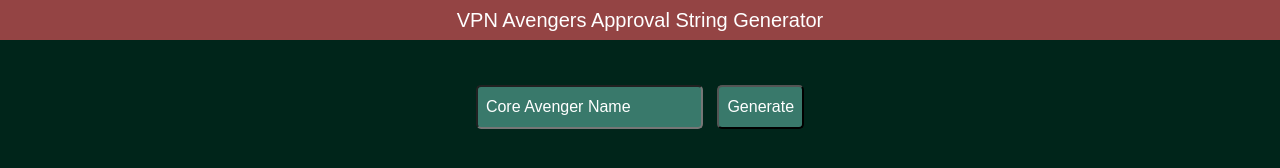
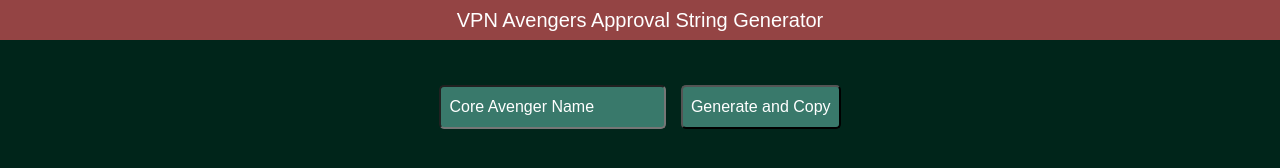
Before and after one commit to kudiaborm/approval_string_generator, a plain HTML site: page index.html in a window 1280 px wide. Drawn offline with nearby package versions, Linux system fonts and the light colour scheme; a web font is replaced by a local one.

Commit message:
minor change

```diff
--- a/index.html
+++ b/index.html
@@ -54,7 +54,7 @@
       <p id="title">VPN Avengers Approval String Generator</p>
       <div id="container">
         <input id="name" value="Core Avenger Name">
-        <input type="button" onClick="generate()" value="Generate">
+        <input type="button" onClick="generate()" value="Generate and Copy">
       </div>
       <div id="snackbar"></div>
    </body>
```
